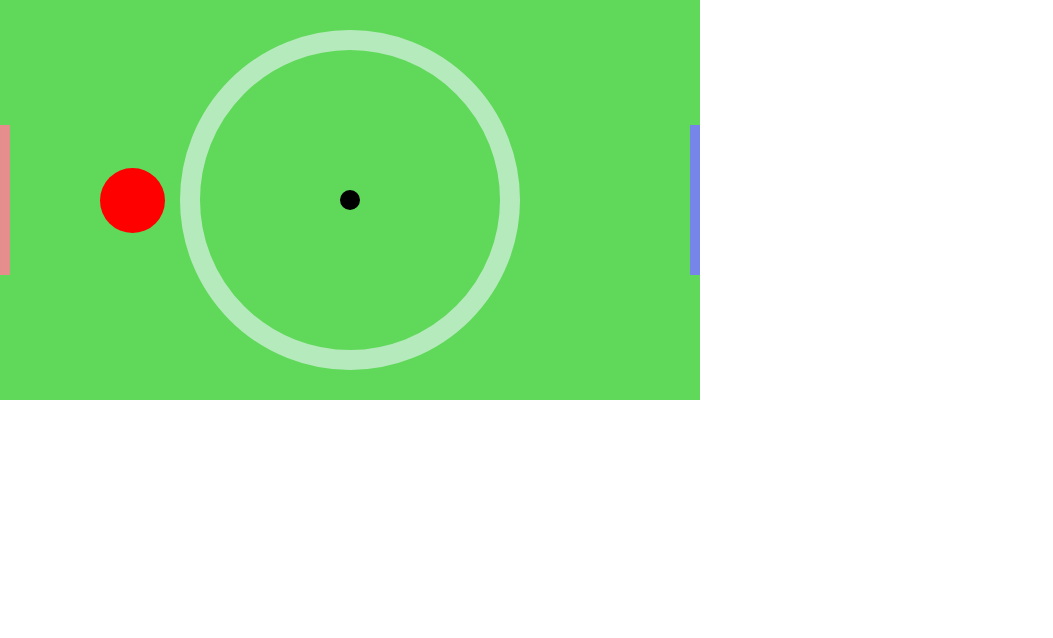
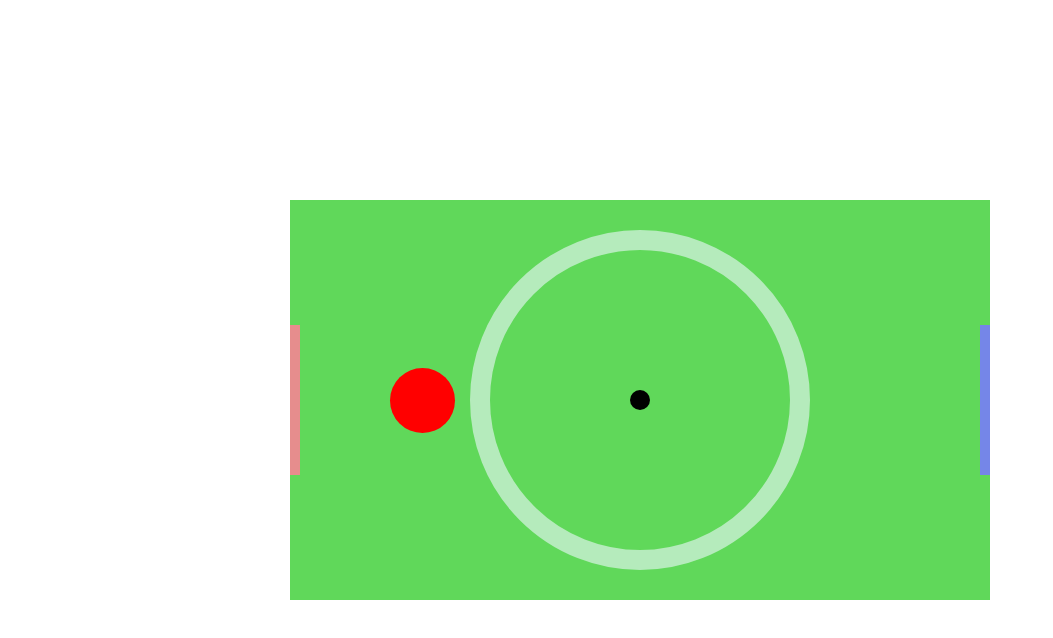
Before and after one commit to geearevee/pingpong, a React (Create React App) app: page / in a window 1280 px wide. Shown: the top 638 px of the page, without its empty margins (0-1053 px from the left). Built offline with nearby package versions, Linux system fonts and the light colour scheme.

Commit message:
before making breaking changes

```diff
--- a/src/App.css
+++ b/src/App.css
@@ -1,5 +1,14 @@
+html,
+body,
+#root {
+    height: 100%;
+}
 .App {
     text-align: center;
+    height: 100%;
+    display: flex;
+    align-items: center;
+    justify-content: center;
 }
 
 .App-logo {
--- a/src/components/game/Game.jsx
+++ b/src/components/game/Game.jsx
@@ -3,78 +3,133 @@ import "./game.css";
 import Player from "./Player";
 import Ball from "./Ball";
 const Game = () => {
-    const [playerOne, setPlayerOne] = useState({ x: 0, y: 0 });
-    const [arrowKeysStatus, setArrowKeysStatus] = useState([
-        false,
-        false,
-        false,
-        false,
-    ]);
-    const [asdfKeysStatus, setasdfKeysStatus] = useState([
-        false,
-        false,
-        false,
-        false,
-    ]);
+    const [arrowKeysStatus, setArrowKeysStatus] = useState({
+        top: false,
+        bottom: false,
+        left: false,
+        right: false,
+    });
     // const [playerTwo, setPlayerTwo] = useState({x : 0,y : 0});
-    function movePlayer(event) {
+    function keyUPs(event) {
         event.preventDefault();
+        console.log("firing in key down");
         if (event.key === "ArrowUp") {
-            setPlayerOne((state) => {
-                return { ...state, y: Number(state["y"]) - 5 };
-            });
-        }
-        if (event.key === "ArrowUp" && event.key === "ArrowRight") {
-            console.log("working");
+            if (arrowKeysStatus.top === true) {
+                setArrowKeysStatus((keyState) => {
+                    return {
+                        ...keyState,
+                        top: true,
+                    };
+                });
+            }
         }
         if (event.key === "ArrowDown") {
-            setPlayerOne((state) => {
-                return { ...state, y: Number(state["y"]) + 5 };
-            });
-            console.log("arrow down");
+            if (arrowKeysStatus.bottom === true) {
+                setArrowKeysStatus((keyState) => {
+                    return {
+                        ...keyState,
+                        bottom: true,
+                    };
+                });
+            }
         }
         if (event.key === "ArrowLeft") {
-            setPlayerOne((state) => {
-                return { ...state, x: Number(state["x"]) - 5 };
-            });
-            console.log("arrow left");
+            if (arrowKeysStatus.left === true) {
+                setArrowKeysStatus((keyState) => {
+                    return {
+                        ...keyState,
+                        left: true,
+                    };
+                });
+            }
         }
         if (event.key === "ArrowRight") {
-            setPlayerOne((state) => {
-                return { ...state, x: Number(state["x"]) + 5 };
-            });
-            console.log("arrow right");
+            if (arrowKeysStatus.right === true) {
+                setArrowKeysStatus((keyState) => {
+                    return {
+                        ...keyState,
+                        right: true,
+                    };
+                });
+            }
         }
-
-        if (event.key === "w") {
-            console.log(event.key);
+    }
+    function keyDowns(event) {
+        event.preventDefault();
+        console.log("firing in key down");
+        if (event.key === "ArrowUp") {
+            if (arrowKeysStatus.top === false) {
+                setArrowKeysStatus((keyState) => {
+                    return {
+                        ...keyState,
+                        top: true,
+                    };
+                });
+            }
         }
-        if (event.key === "s") {
-            console.log(event.key);
+        if (event.key === "ArrowDown") {
+            if (arrowKeysStatus.bottom === false) {
+                setArrowKeysStatus((keyState) => {
+                    return {
+                        ...keyState,
+                        bottom: true,
+                    };
+                });
+            }
         }
-        if (event.key === "a") {
-            console.log(event.key);
+        if (event.key === "ArrowLeft") {
+            if (arrowKeysStatus.left === false) {
+                setArrowKeysStatus((keyState) => {
+                    return {
+                        ...keyState,
+                        left: true,
+                    };
+                });
+            }
         }
-        if (event.key === "d") {
-            console.log(event.key);
+        if (event.key === "ArrowRight") {
+            if (arrowKeysStatus.right === false) {
+                setArrowKeysStatus((keyState) => {
+                    return {
+                        ...keyState,
+                        right: true,
+                    };
+                });
+            }
         }
     }
     useEffect(() => {
-        window.addEventListener("keydown", movePlayer, false);
-        window.addEventListener("keyup", movePlayer, false);
+        window.addEventListener("keydown", keyDowns, false);
+        window.addEventListener("keyup", keyUPs, false);
+        let { top, bottom, left, right } = arrowKeysStatus;
+        console.log("will move or not");
+        // console.log(top, bottom, left, right);
+        if (top || bottom || left || right) {
+            console.log("will move in");
+            if (top) {
+                console.log("top");
+            }
+            if (bottom) {
+                console.log("bottom");
+            }
+            if (left) {
+                console.log("left");
+            }
+            if (right) {
+                console.log("right");
+            }
+        }
+        // console.log(arrowKeysStatus);
         return function () {
-            window.removeEventListener("keydown", movePlayer, false);
-            window.addEventListener("keyup", movePlayer, false);
+            window.removeEventListener("keydown", keyDowns, false);
+            window.removeEventListener("keyup", keyUPs, false);
         };
-    }, []);
+    }, [keyDowns, keyUPs]);
     return (
         <>
-            <div id="board" onKeyUp={movePlayer}>
+            <div id="board">
                 <div id="goal-left"></div>
-                <Player
-                    position={{ x: playerOne.x, y: playerOne.y }}
-                    player={"one"}
-                />
+                <Player position={{ x: 0, y: 0 }} player={"one"} />
                 <Ball />
                 {/* <Player style={{}} player={"two"} /> */}
                 <div id="goal-right"></div>
```
Lines whose indentation alone changed are shown as unchanged.
